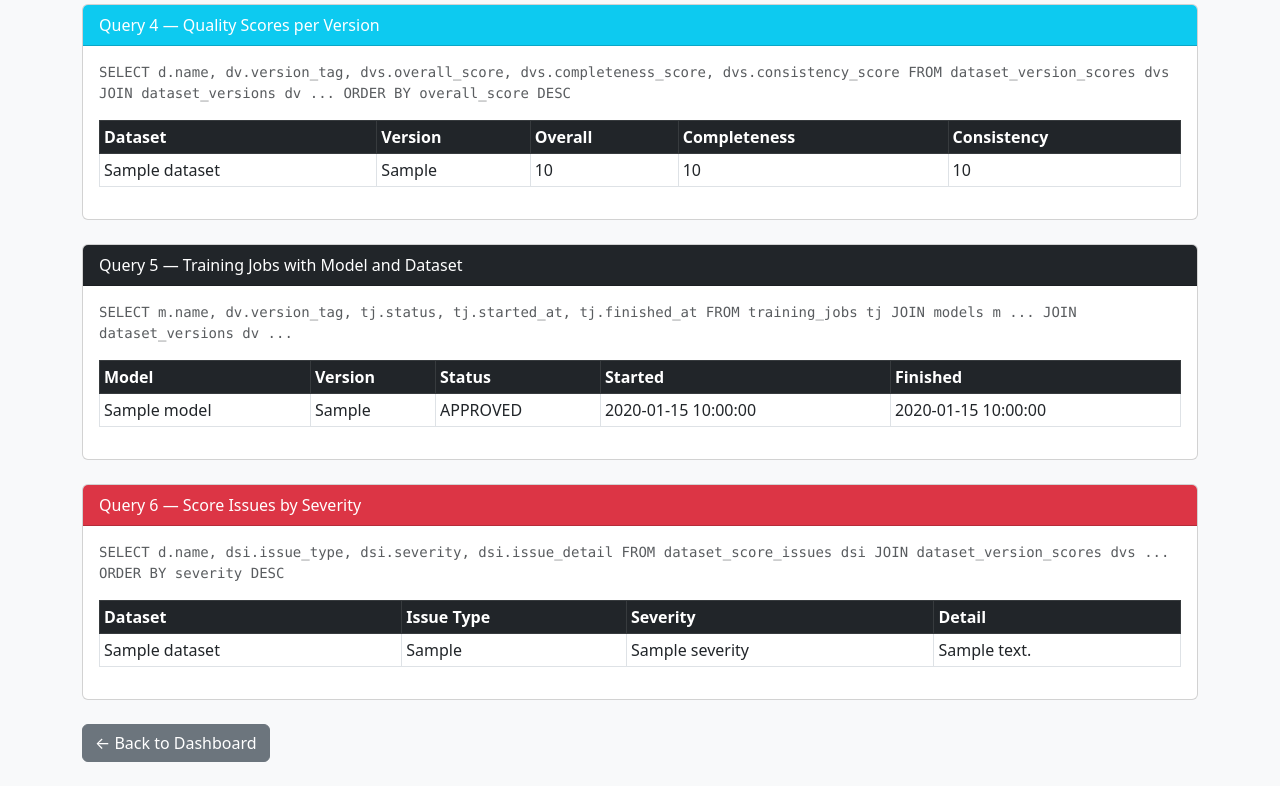
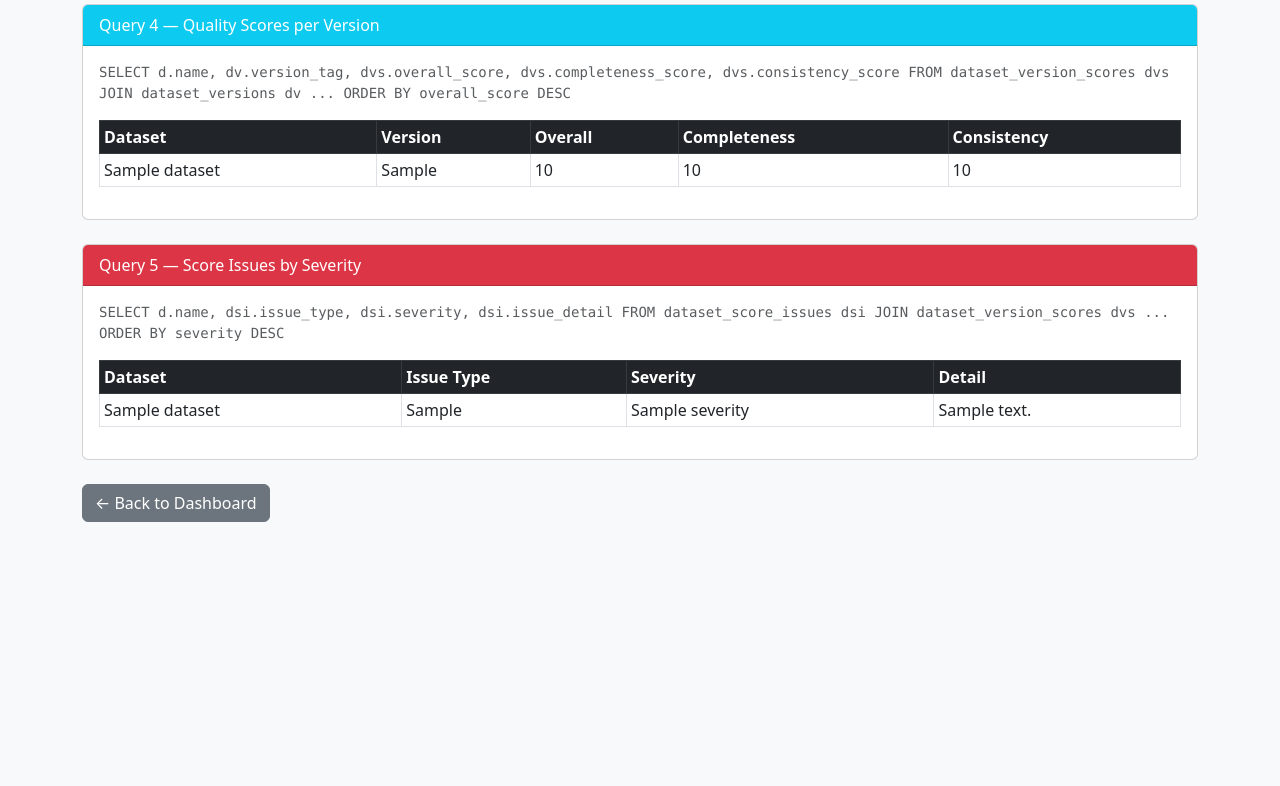
Before and after one commit to Shamirdheen/ai-dataset-mgmt, a Flask app: page /queries in a window 1280 px wide. Shown: the part 770-1556 px from the top of the page. After the commit the page ends 1292 px from the top, so only its background shows below. Run offline with Flask 3, Linux system fonts and the light colour scheme; a database or web service that is not in the repository returns one stand-in record (values such as "Sample title"); some libraries are stand-ins or nearby versions.

Commit message:
Fix queries page - remove training jobs query

```diff
--- a/app.py
+++ b/app.py
@@ -247,17 +247,7 @@ def queries():
     """)
     q4 = cur.fetchall()
 
-    # Query 5: Training jobs with model and dataset
-    cur.execute("""
-        SELECT m.name AS model, dv.version_tag, tj.status,
-               tj.started_at, tj.finished_at
-        FROM training_jobs tj
-        JOIN models m ON tj.model_id = m.model_id
-        JOIN dataset_versions dv ON tj.version_id = dv.version_id
-    """)
-    q5 = cur.fetchall()
-
-    # Query 6: Score issues with severity
+    # Query 5: Score issues with severity
     cur.execute("""
         SELECT d.name AS dataset, dsi.issue_type, dsi.severity, dsi.issue_detail
         FROM dataset_score_issues dsi
@@ -266,9 +256,9 @@ def queries():
         JOIN datasets d ON dv.dataset_id = d.dataset_id
         ORDER BY dsi.severity DESC
     """)
-    q6 = cur.fetchall()
+    q5 = cur.fetchall()
 
     cur.close(); conn.close()
-    return render_template("queries.html", q1=q1, q2=q2, q3=q3, q4=q4, q5=q5, q6=q6)
+    return render_template("queries.html", q1=q1, q2=q2, q3=q3, q4=q4, q5=q5)
 if __name__ == "__main__":
     app.run(debug=True)
--- a/templates/queries.html
+++ b/templates/queries.html
@@ -11,9 +11,7 @@
 
     <!-- Query 1 -->
     <div class="card mb-4">
-        <div class="card-header bg-primary text-white">
-            Query 1 — Datasets with Creator
-        </div>
+        <div class="card-header bg-primary text-white">Query 1 — Datasets with Creator</div>
         <div class="card-body">
             <code class="d-block mb-3 text-muted">SELECT d.name, d.domain, d.format, u.name AS created_by FROM datasets d JOIN users u ON d.created_by = u.user_id</code>
             <table class="table table-bordered table-sm">
@@ -29,9 +27,7 @@
 
     <!-- Query 2 -->
     <div class="card mb-4">
-        <div class="card-header bg-success text-white">
-            Query 2 — Versions by Sample Count
-        </div>
+        <div class="card-header bg-success text-white">Query 2 — Versions by Sample Count</div>
         <div class="card-body">
             <code class="d-block mb-3 text-muted">SELECT d.name, dv.version_tag, dv.total_samples, dv.file_size_mb FROM dataset_versions dv JOIN datasets d ON dv.dataset_id = d.dataset_id ORDER BY total_samples DESC</code>
             <table class="table table-bordered table-sm">
@@ -47,9 +43,7 @@
 
     <!-- Query 3 -->
     <div class="card mb-4">
-        <div class="card-header bg-warning text-dark">
-            Query 3 — Annotations with Annotator
-        </div>
+        <div class="card-header bg-warning text-dark">Query 3 — Annotations with Annotator</div>
         <div class="card-body">
             <code class="d-block mb-3 text-muted">SELECT a.sample_id, a.label, a.status, u.name AS annotator FROM annotations a JOIN users u ON a.annotated_by = u.user_id</code>
             <table class="table table-bordered table-sm">
@@ -65,9 +59,7 @@
 
     <!-- Query 4 -->
     <div class="card mb-4">
-        <div class="card-header bg-info text-white">
-            Query 4 — Quality Scores per Version
-        </div>
+        <div class="card-header bg-info text-white">Query 4 — Quality Scores per Version</div>
         <div class="card-body">
             <code class="d-block mb-3 text-muted">SELECT d.name, dv.version_tag, dvs.overall_score, dvs.completeness_score, dvs.consistency_score FROM dataset_version_scores dvs JOIN dataset_versions dv ... ORDER BY overall_score DESC</code>
             <table class="table table-bordered table-sm">
@@ -83,33 +75,13 @@
 
     <!-- Query 5 -->
     <div class="card mb-4">
-        <div class="card-header bg-dark text-white">
-            Query 5 — Training Jobs with Model and Dataset
-        </div>
-        <div class="card-body">
-            <code class="d-block mb-3 text-muted">SELECT m.name, dv.version_tag, tj.status, tj.started_at, tj.finished_at FROM training_jobs tj JOIN models m ... JOIN dataset_versions dv ...</code>
-            <table class="table table-bordered table-sm">
-                <thead class="table-dark"><tr><th>Model</th><th>Version</th><th>Status</th><th>Started</th><th>Finished</th></tr></thead>
-                <tbody>
-                {% for row in q5 %}
-                <tr><td>{{ row.model }}</td><td>{{ row.version_tag }}</td><td>{{ row.status }}</td><td>{{ row.started_at }}</td><td>{{ row.finished_at }}</td></tr>
-                {% endfor %}
-                </tbody>
-            </table>
-        </div>
-    </div>
-
-    <!-- Query 6 -->
-    <div class="card mb-4">
-        <div class="card-header bg-danger text-white">
-            Query 6 — Score Issues by Severity
-        </div>
+        <div class="card-header bg-danger text-white">Query 5 — Score Issues by Severity</div>
         <div class="card-body">
             <code class="d-block mb-3 text-muted">SELECT d.name, dsi.issue_type, dsi.severity, dsi.issue_detail FROM dataset_score_issues dsi JOIN dataset_version_scores dvs ... ORDER BY severity DESC</code>
             <table class="table table-bordered table-sm">
                 <thead class="table-dark"><tr><th>Dataset</th><th>Issue Type</th><th>Severity</th><th>Detail</th></tr></thead>
                 <tbody>
-                {% for row in q6 %}
+                {% for row in q5 %}
                 <tr><td>{{ row.dataset }}</td><td>{{ row.issue_type }}</td><td>{{ row.severity }}</td><td>{{ row.issue_detail }}</td></tr>
                 {% endfor %}
                 </tbody>
```
